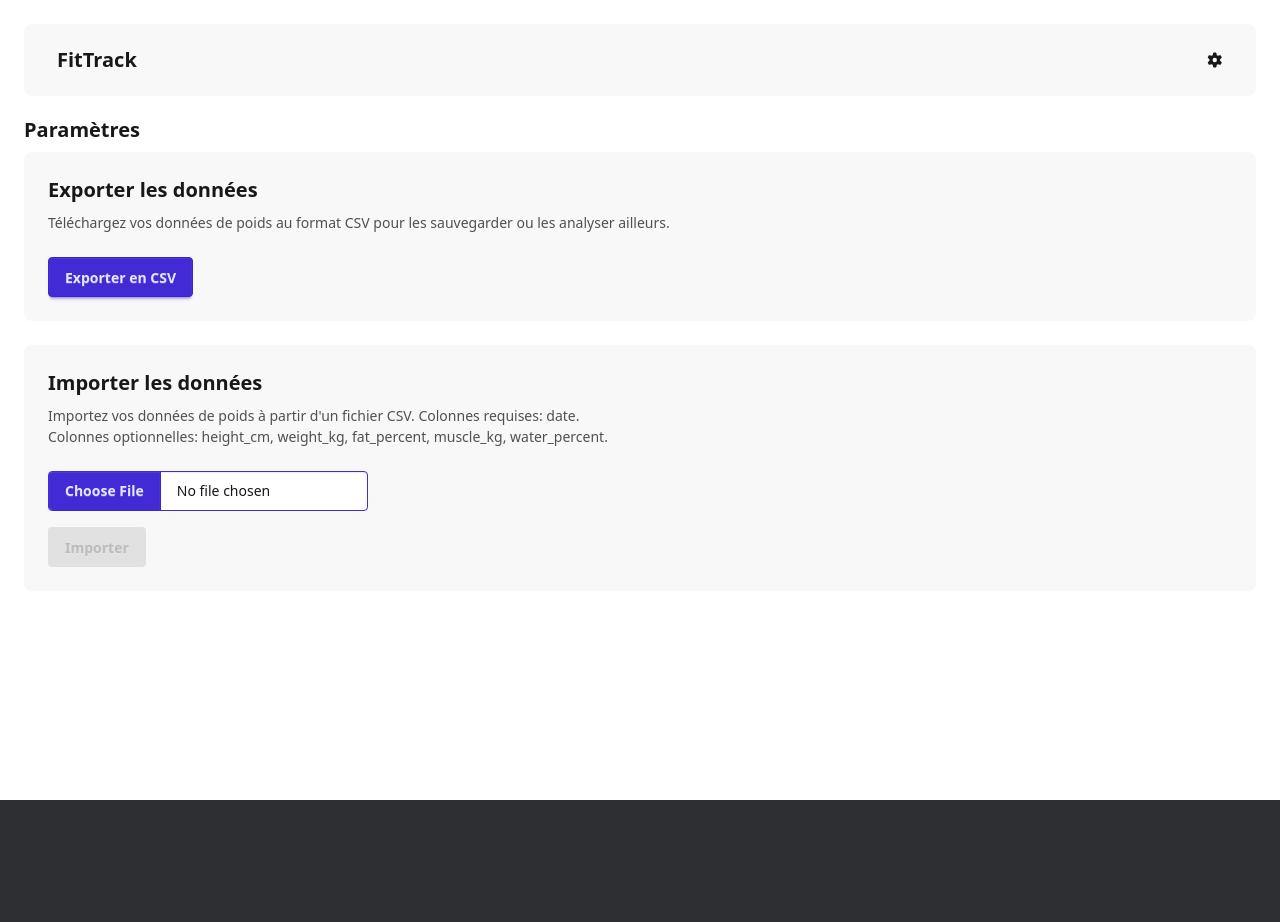
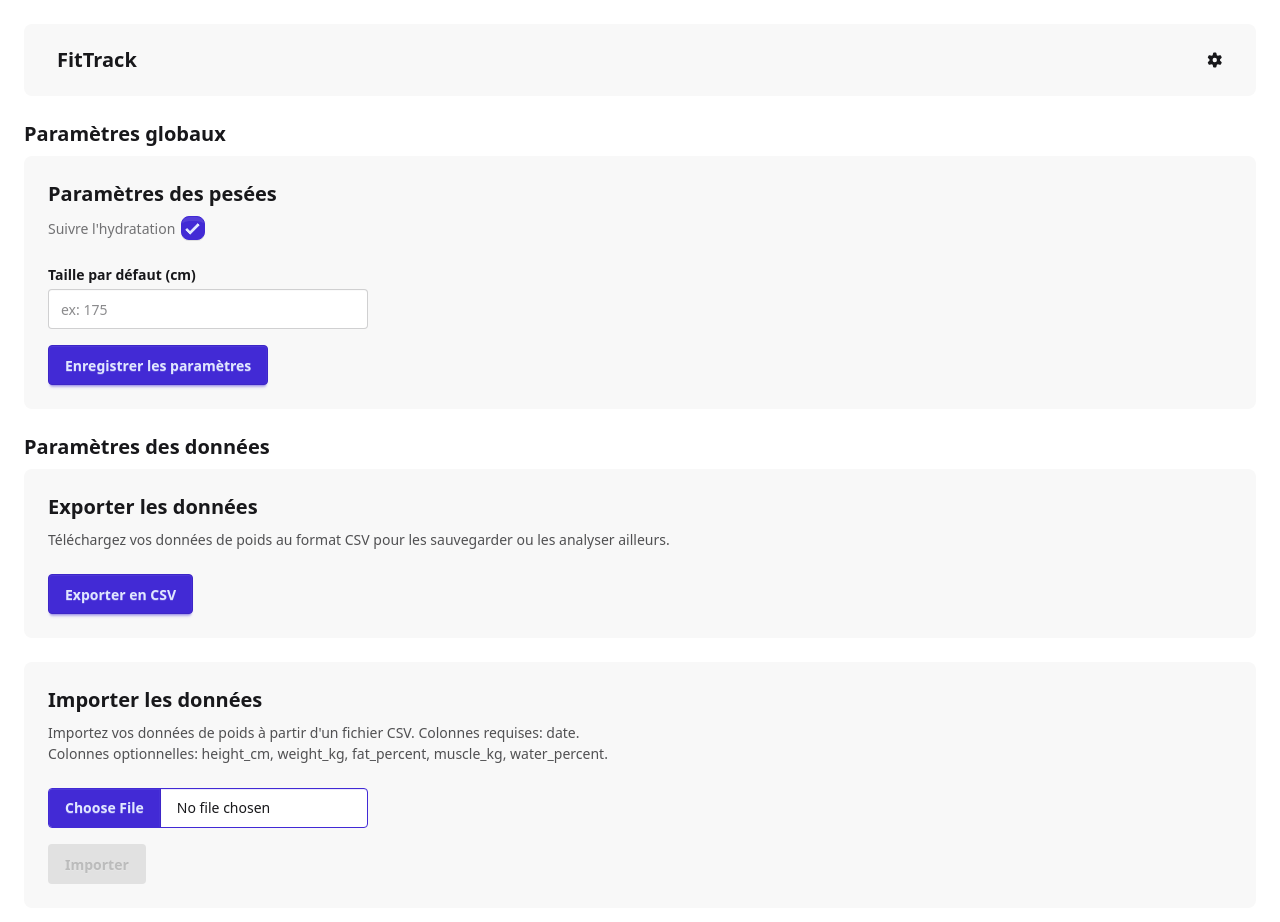
Before and after one commit to h0livier/FitTrack, a Nuxt app: page /settings in a window 1280 px wide. Shown: the top 922 px of the page. Before the commit the page ends 800 px from the top, so only its background shows below. Built offline with nearby package versions, Linux system fonts and the light colour scheme.

Commit message:
added service for settings

```diff
--- /dev/null
+++ b/components/forms/SettingsForm.vue
@@ -0,0 +1,41 @@
+<script setup lang="ts">
+import type { Settings } from '../../composables/useSettingsService'
+
+const props = defineProps<{
+  saveSettings: (data: Settings) => void
+  trackHydration?: boolean
+  defaultHeightCm?: number | null
+}>()
+
+const settingsModel = reactive({
+  trackHydration: props.trackHydration ?? true,
+  defaultHeightCm: props.defaultHeightCm ?? null as number | null,
+})
+
+function onSubmit() {
+  props.saveSettings({
+    trackHydration: settingsModel.trackHydration,
+    defaultHeightCm: settingsModel.defaultHeightCm,
+  })
+}
+</script>
+
+<template>
+  <form class="space-y-4" @submit.prevent="onSubmit">
+    <div class="form-control">
+      <label class="label cursor-pointer">
+        <span class="label-text">Suivre l'hydratation</span>
+        <input v-model="settingsModel.trackHydration" type="checkbox" class="checkbox checkbox-primary" />
+      </label>
+    </div>
+
+    <div class="form-control">
+      <legend class="fieldset-legend">Taille par défaut (cm)</legend>
+      <input v-model="settingsModel.defaultHeightCm" type="number" step="0.1" class="input input-bordered" placeholder="ex: 175" />
+    </div>
+
+    <div class="form-control">
+      <button type="submit" class="btn btn-primary">Enregistrer les paramètres</button>
+    </div>
+  </form>
+</template>
--- a/components/table/WeighingsTable.vue
+++ b/components/table/WeighingsTable.vue
@@ -6,6 +6,7 @@ import AppDialog from '../AppDialog.vue'
 import WeighForm from '../forms/WeighForm.vue'
 
 const { getWeighings, clearWeighings, saveWeighing, deleteWeighing } = useWeightService()
+const { getSettings } = useSettingsService()
 
 const weighings = ref<Weighing[]>([])
 const editingWeighing = ref<Weighing | null>(null)
@@ -55,7 +56,21 @@ function openEditDialog(weighing: Weighing) {
 }
 
 function openAddDialog() {
-  editingWeighing.value = null
+  const height = getSettings().defaultHeightCm
+  if (height) {
+    editingWeighing.value = {
+      id: '',
+      date: new Date().toISOString().slice(0, 10),
+      height_cm: height,
+      weight_kg: null,
+      fat_percent: null,
+      muscle_kg: null,
+      water_percent: null,
+      createdAt: new Date().toISOString(),
+    }
+  } else
+    editingWeighing.value = null
+
   isAddMode.value = true
   dialogOpen.value = true
 }
--- /dev/null
+++ b/composables/useSettingsService.ts
@@ -0,0 +1,47 @@
+export type Settings = {
+  trackHydration: boolean
+  defaultHeightCm: number | null
+}
+
+const STORAGE_KEY = 'fittrack:settings'
+
+import { setItemToStorage, safeParse } from '../utils/storageHelper'
+
+export function useSettingsService() {
+
+  const defaultSettings: Settings = {
+    trackHydration: true,
+    defaultHeightCm: null,
+  }
+
+  function getSettings(): Settings {
+    const raw = localStorage.getItem(STORAGE_KEY)
+    return safeParse<Settings>(raw) || defaultSettings
+  }
+
+  function saveSettings(settings: Settings): void {
+    setItemToStorage(STORAGE_KEY, settings)
+  }
+
+  function updateSettings(patch: Partial<Settings>): void {
+    const current = getSettings()
+    const updated = { ...current, ...patch }
+    saveSettings(updated)
+  }
+
+  function initSettings(): void {
+    if (localStorage.getItem(STORAGE_KEY) !== null)
+        return;
+
+    saveSettings(defaultSettings)
+  }
+
+  return {
+    getSettings,
+    saveSettings,
+    updateSettings,
+    initSettings,
+  }
+}
+
+export default useSettingsService
--- a/pages/index.vue
+++ b/pages/index.vue
@@ -2,7 +2,10 @@
 import { ref, computed } from 'vue'
 import FitHeader from '~/components/FitHeader.vue'
 import StatsPanel from '~/components/StatsPanel.vue'
-import WeeklySummary from '~/components/WeeklySummary.vue'
+
+const { initSettings } = useSettingsService()
+
+initSettings()
 
 const recentWorkouts = ref([
   { id: 1, name: 'Morning Run', duration: '35m', kcal: 320, date: '2025-11-22' },
--- a/pages/settings/index.vue
+++ b/pages/settings/index.vue
@@ -2,7 +2,25 @@
   <div class="min-h-screen bg-base-100 text-base-content p-6">
     <FitHeader />
 
-    <h2 class="text-xl font-bold mb-2 mt-5">Paramètres</h2>
+    <h2 class="text-xl font-bold mb-2 mt-6">Paramètres globaux</h2>
+
+    <!-- Section Paramètres -->
+    <div class="card bg-base-200 mb-6">
+      <div class="card-body">
+        <h2 class="card-title text-xl">
+          Paramètres des pesées
+        </h2>
+        <SettingsForm
+          :saveSettings="(data) => {
+            updateSettings(data)
+          }"
+          :trackHydration="settings.trackHydration"
+          :defaultHeightCm="settings.defaultHeightCm"
+        />
+      </div>
+    </div>
+
+    <h2 class="text-xl font-bold mb-2 mt-5">Paramètres des données</h2>
     <!-- Section Export CSV -->
     <div class="card bg-base-200 mb-6">
       <div class="card-body">
@@ -112,10 +130,20 @@
 </template>
 
 <script setup lang="ts">
-import { ref } from 'vue'
+import { ref, onMounted } from 'vue'
 import { useWeightService } from '~/composables/useWeightService'
+import { useSettingsService } from '~/composables/useSettingsService'
+import SettingsForm from '~/components/forms/SettingsForm.vue'
 
 const { getWeighings, saveWeighing } = useWeightService()
+const { getSettings, updateSettings, initSettings } = useSettingsService()
+
+const settings = ref(getSettings())
+
+onMounted(() => {
+  initSettings()
+  settings.value = getSettings()
+})
 
 const isExporting = ref(false)
 const isImporting = ref(false)
```
